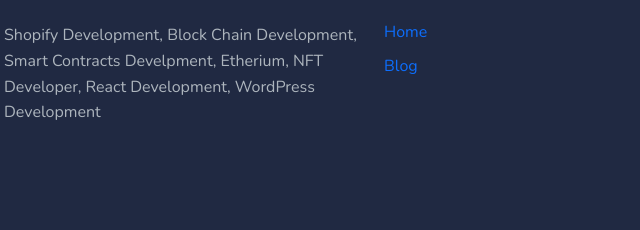
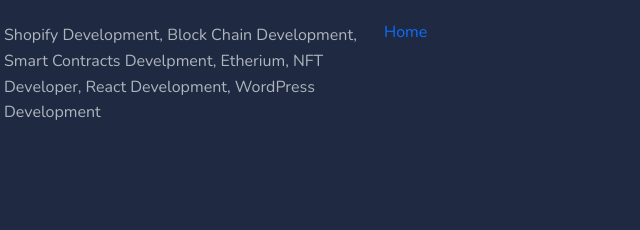
Before and after one commit to JDEE30/Portfolio2, a plain HTML site: page index.html in a window 1280 px wide. Shown: the part 3877-4107 px from the top of the page, 78-718 px from the left. Drawn offline with nearby package versions, Linux system fonts and the light colour scheme.

Commit message:
update links

```diff
--- a/index.html
+++ b/index.html
@@ -439,7 +439,7 @@
                 <h5 class="text-light footer-head">Menu</h5>
                 <ul class="list-unstyled footer-list mt-4">
                     <li><a href="index.html" class="sub-menu-item">Home</a></li>
-                    <li><a href="blog.html" class="sub-menu-item">Blog</a></li>
+
 
             </div><!--end col-->
             <!--
```
